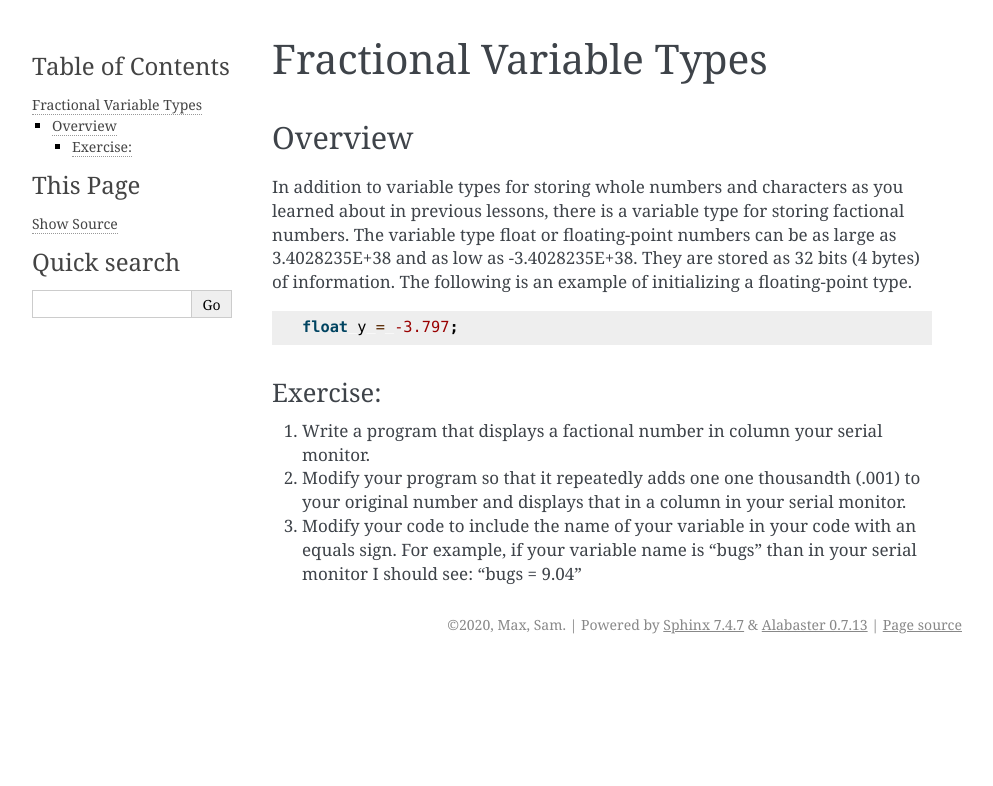
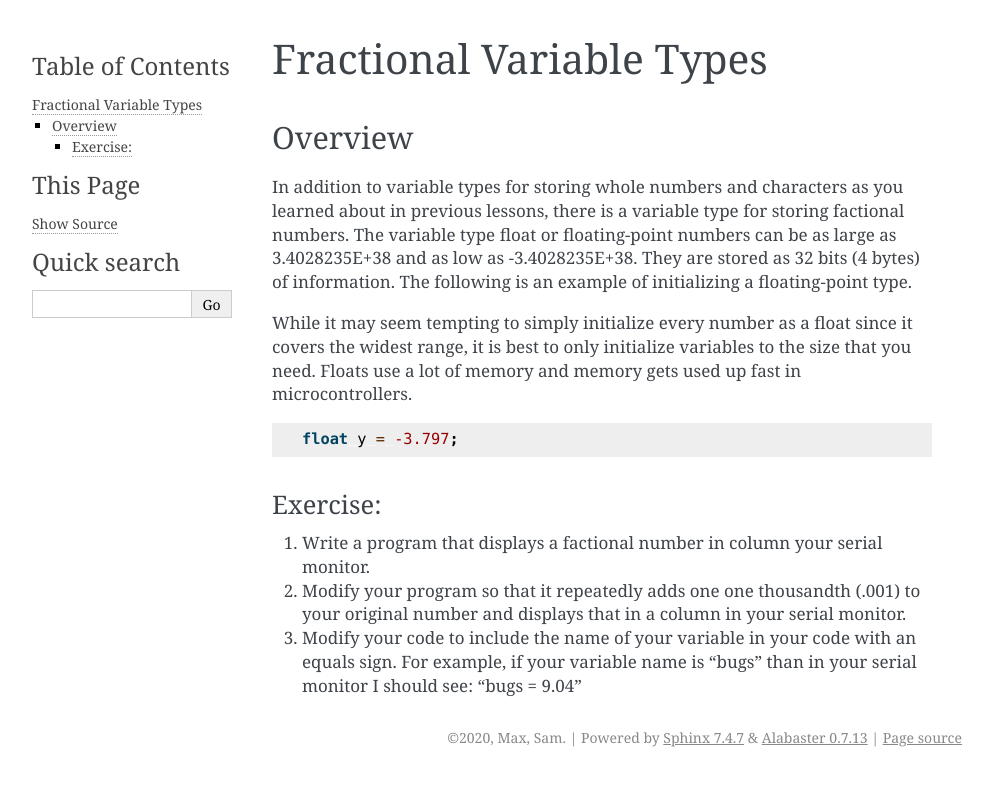
Before and after one commit to maxtkc/mvths-wiki, a Sphinx documentation site: the page built from docs/020b-fractional-variables.rst, in a window 1280 px wide. Shown: the top 786 px of the page, without its empty margins (148-1141 px from the left). Built offline with Sphinx 7.4.7, drawn with Linux system fonts in a browser that asks for light colours.

Commit message:
Update 020b-fractional-variables.rst

```diff
--- a/docs/020b-fractional-variables.rst
+++ b/docs/020b-fractional-variables.rst
@@ -7,6 +7,9 @@ Overview
 In addition to variable types for storing whole numbers and characters as you learned about in previous lessons, there is a variable type for storing
 factional numbers. The variable type float or floating-point numbers can be as large as 3.4028235E+38 and as low as -3.4028235E+38.
 They are stored as 32 bits (4 bytes) of information. The following is an example of initializing a floating-point type.
+
+While it may seem tempting to simply initialize every number as a float since it covers the widest range, it is best to only initialize variables to the size that you
+need. Floats use a lot of memory and memory gets used up fast in microcontrollers.
 
 .. code-block:: c
 
```
